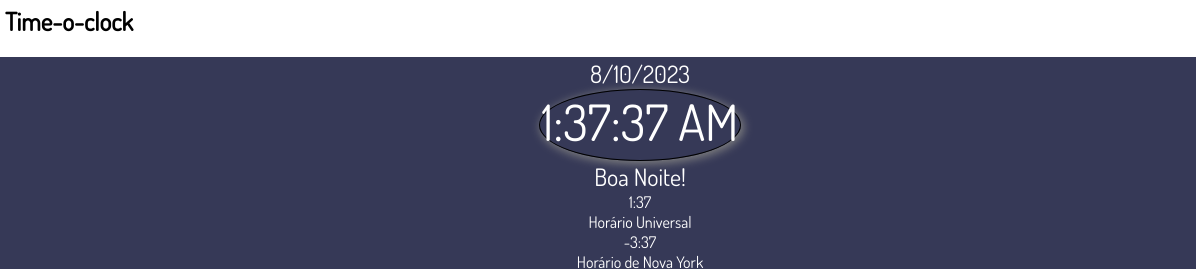
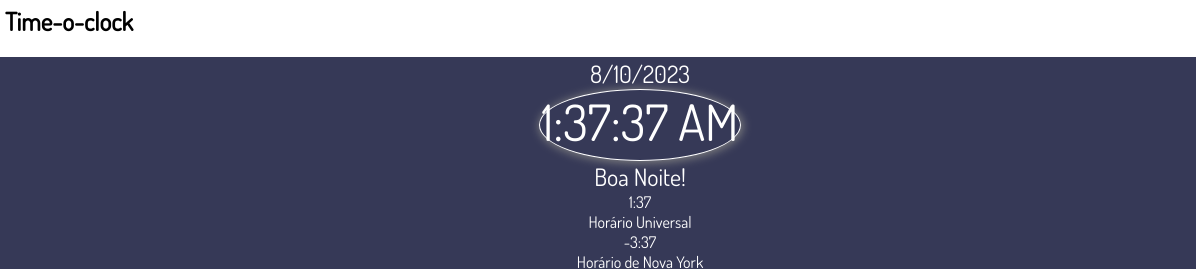
Before and after one commit to BernardoPC-Dev/time-o-clock, a plain HTML site: page index.html in a window 1280 px wide. Both pictures are taken after a click on the picture 1240 px from the left and 30 px from the top of the page. Shown: the top 269 px of the page, 0-1196 px from the left. Drawn offline with Linux system fonts and the light colour scheme.

Commit message:
Bugs corrigidos
Bugs corrigidos com relação ao divhour
Tema escuro para borda do divhour

```diff
--- a/darktheme.js
+++ b/darktheme.js
@@ -1,18 +1,22 @@
 let main = document.body;
 let button = document.getElementById("solua");
 let header = document.getElementById("header");
+let divhour = document.getElementById("divhour");
 function change() {
     if ( button.className == "lua") {
-        console.log("Escuro")
-        main.style = "color: white; background-color: #363957;"
-        button.src = "img/sol.png"
-        button.className = "sol"
-        header.style = "color: black; background-color: white;"
+        console.log("Escuro");
+        main.style = "color: white; background-color: #363957;";
+        button.src = "img/sol.png";
+        button.className = "sol";
+        header.style = "color: black; background-color: white;";
+        divhour.style = "border: solid 1px white;"
     } else {
-        console.log("Claro")
-        main.style = "color: black; background-color: #EDEFE5;"
-        button.src = "img/lua.png"
-        button.className = "lua"
-        header.style = "color: white; background-color: #363957;"
+        console.log("Claro");
+        main.style = "color: black; background-color: #EDEFE5;";
+        button.src = "img/lua.png";
+        button.className = "lua";
+        header.style = "color: white; background-color: #363957;";
+        divhour.style = "border: solid 1px black;"
+
     }
 }
--- a/index.html
+++ b/index.html
@@ -9,7 +9,7 @@
     <header id="header"><strong id="title" style="margin-left: 5px;">Time-o-clock</strong>  <div id="divsolua"><img src="img/lua.png" onclick="change()" height="50rem" width="80rem" id="solua" class="lua"></div></header>
     <div id="main">
   <p id="day"></p>
-  <div class="divhour"><p id="hour"></p></div>
+  <div id="divhour"><p id="hour"></p></div>
   <p id="good"></p>
  </div>
  <div id="otherhours"> <div id="utc0"></div><div id="utcny"></div></div>
--- a/style.css
+++ b/style.css
@@ -46,10 +46,10 @@ body {
     position: absolute;
     right: 0px
 }
-.divhour {
+#divhour {
     border: solid 1px black;
+    box-shadow: 1px 1px 10px 1px gray;
     border-radius: 50%;
-    box-shadow: 2px 2px 10px 1px gray;
     width: 200px;
     height: 70px;
     margin: auto;
```
